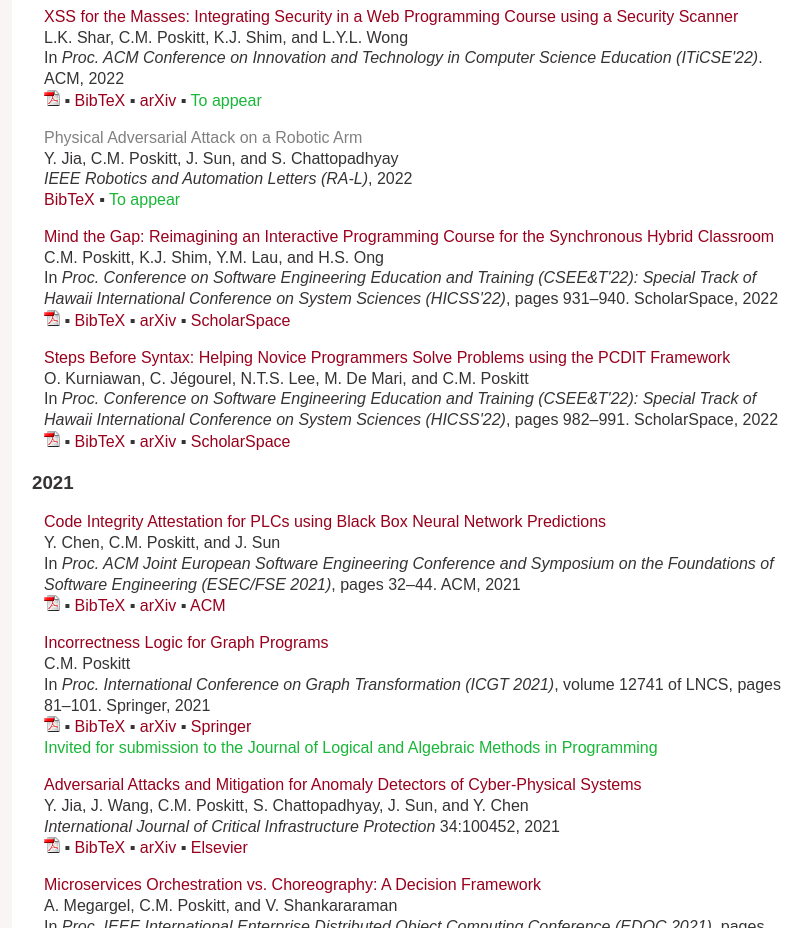
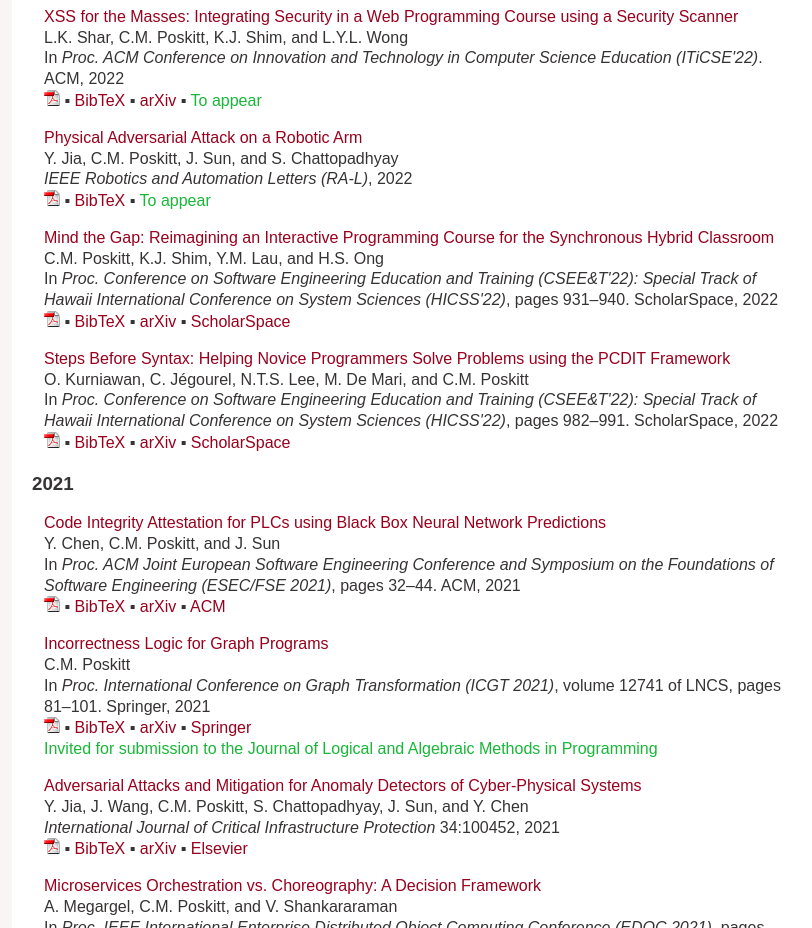
Before and after one commit to cposkitt/cposkitt.github.io, a plain HTML site: page research.html in a window 1280 px wide. Shown: the part 1000-1928 px from the top of the page, without its empty margins (228-1040 px from the left). Drawn offline with Linux system fonts and the light colour scheme.

Commit message:
ieee ra-l preprint

```diff
--- a/research.html
+++ b/research.html
@@ -58,11 +58,11 @@
                   In <i>Proc. ACM Conference on Innovation and Technology in Computer Science Education (ITiCSE'22)</i>. ACM, 2022<br />
                   <a href="files/publications/security_integration_iticse22.pdf"><img src="images/pdf-icon.gif" border="0" /></a> &#9642; <a href="files/bibtex/Shar-Poskitt-Shim-Wong22a.bib">BibTeX</a> &#9642; <a href="https://arxiv.org/abs/2204.12416">arXiv</a> &#9642; <span class="pubnote">To appear</span>
                </p>
-               <p><a name="Jia-Poskitt-et_al22a"></a><span class="nolinkpaper">Physical Adversarial Attack on a Robotic Arm</span><br />
+               <p><a name="Jia-Poskitt-et_al22a"></a><span class="paper"><a href="files/publications/physical_adversarial_attack_ral22.pdf">Physical Adversarial Attack on a Robotic Arm</a></span><br />
                   Y. Jia, C.M. Poskitt, J. Sun, and S. Chattopadhyay<br />
                   <i>IEEE Robotics and Automation
 Letters (RA-L)</i>, 2022<br />
-                  <a href="files/bibtex/Jia-Poskitt-et_al22a.bib">BibTeX</a> &#9642; <span class="pubnote">To appear</span>
+                  <a href="files/publications/physical_adversarial_attack_ral22.pdf"><img src="images/pdf-icon.gif" border="0" /></a> &#9642; <a href="files/bibtex/Jia-Poskitt-et_al22a.bib">BibTeX</a> &#9642; <span class="pubnote">To appear</span>
                </p>
                <p><a name="Poskitt-Shim-Lau-Ong22a"></a><span class="paper"><a href="files/publications/hybrid_teaching_hicss22.pdf">Mind the Gap: Reimagining an Interactive Programming Course for the Synchronous Hybrid Classroom</a></span><br />
                   C.M. Poskitt, K.J. Shim, Y.M. Lau, and H.S. Ong<br />
```
Also changed, not shown: 1 other file.
